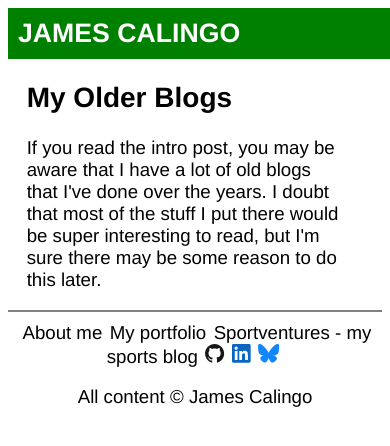
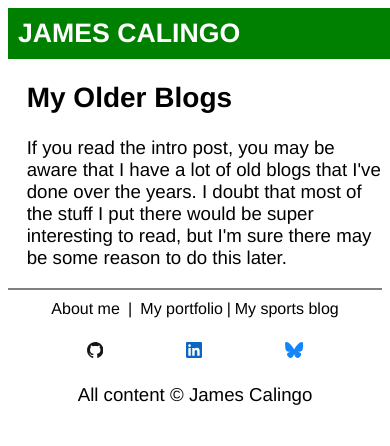
Before and after one commit to JamesCalingo/blog, a Next.js app: page /archive in a window 390 px wide. Shown: the top 446 px of the page. Built offline with nearby package versions, Linux system fonts and the light colour scheme; a web font is replaced by a local one.

Commit message:
some mobile layout fixes

```diff
--- a/components/Layout.js
+++ b/components/Layout.js
@@ -18,13 +18,16 @@ function Layout({ children, pageTitle }) {
         <footer>
 
           <nav>
-            {pageTitle !== "About me" && <Link href="/about">About me</Link>}
+            {pageTitle !== "About me" && <><Link href="/about">About me</Link> | </>}
             <Link href="https://jamescalingo.dev" target="blank">
               My portfolio
             </Link>
+            |
             <Link href="https://sportventures.netlify.app" passHref target="blank">
-            Sportventures - my sports blog
+              My sports blog
             </Link>
+            <div className="icons">
+
             <Link href="https://github.com/JamesCalingo" passHref target="blank">
               <Icon icon={"logos:github-icon"} />
             </Link>
@@ -34,6 +37,7 @@ function Layout({ children, pageTitle }) {
             <Link href="https://jamescalingo.cool" passHref target="blank">
               <Icon icon={"logos:bluesky"} />
             </Link>
+            </div>
           </nav>
 
           <p>All content © James Calingo</p>
--- a/next.config.js
+++ b/next.config.js
@@ -1,6 +1,5 @@
 const nextConfig = {
   // target: "serverless",
-output: 'export',
   webpack: function (config) {
     config.module.rules.push({
       test: /\.md$/,
--- a/pages/_app.js
+++ b/pages/_app.js
@@ -1,4 +1,4 @@
-import '../styles/globals.css'
+import '../styles/style.css'
 import "../node_modules/highlight.js/styles/night-owl.css";
 
 function MyApp({ Component, pageProps }) {
--- a/styles/globals.css
+++ b/styles/style.css
@@ -40,6 +40,12 @@ footer nav a,
 #postsList li a {
   color: inherit;
   text-decoration: none;
+}
+
+.icons {
+  margin-top: 20px;
+  justify-content: space-around;
+  align-items: center;
 }
 
 code, pre {
@@ -96,10 +102,25 @@ pre {
 }
 
 @media only screen and (max-width: 1000px) {
-#blog_title {
+article {
+  width: 100%;
+}
+
+  #blog_title {
   font-size: 48pt;
 }
 #blog_tag {
   font-size: 24pt;
 }
 }
+
+@media only screen and (max-width: 600px) {
+  nav {
+    /* display: inline; */
+    font-size: 12pt;
+  }
+  .icons {
+    display: flex;
+    justify-content: space-evenly;
+  }
+}
```
Also changed, not shown: pages/blog/[post].js (+9 -2 lines).
